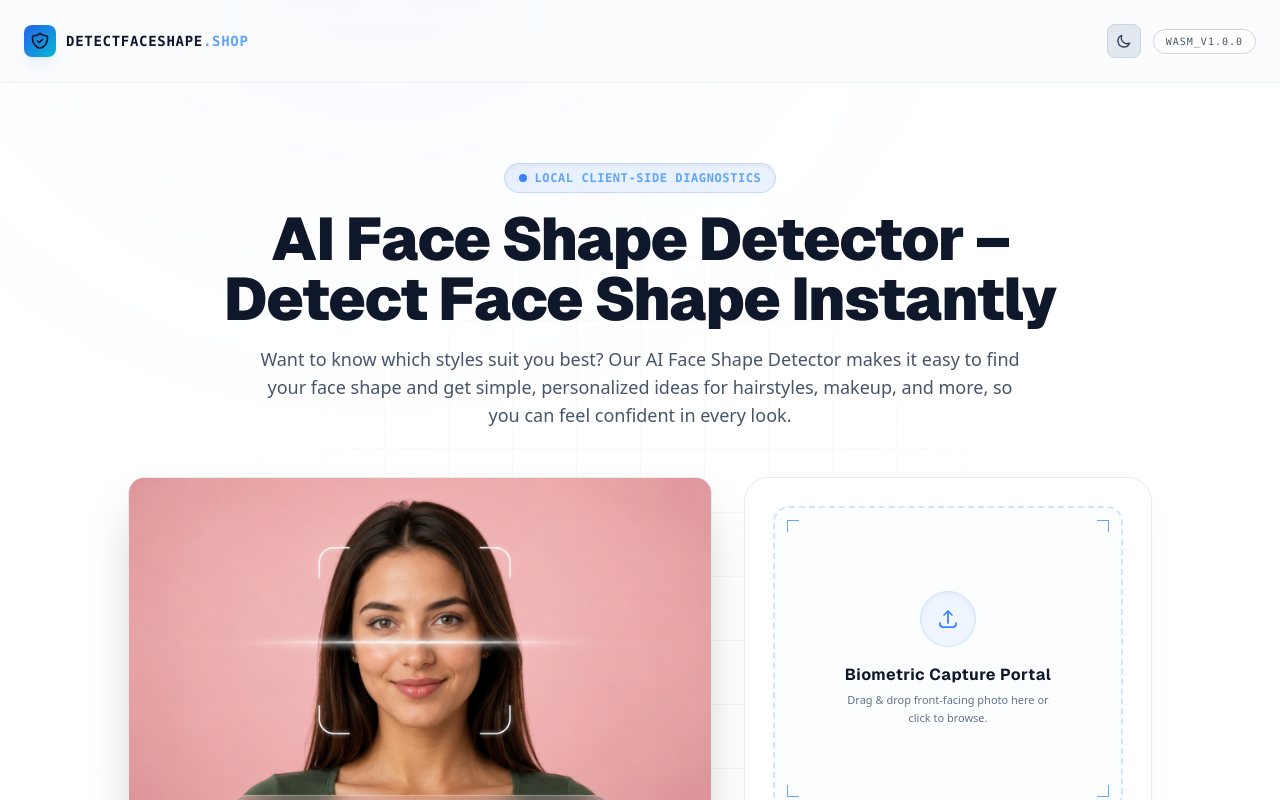
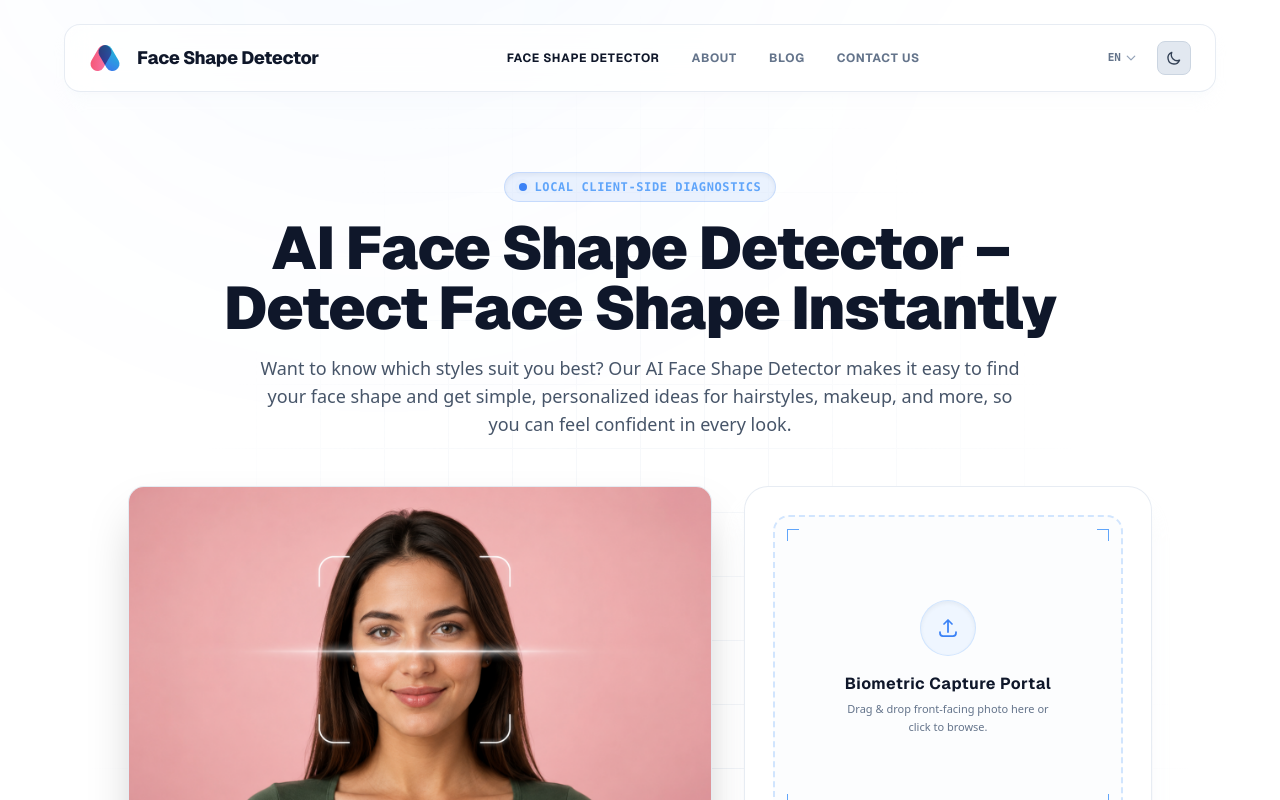
Before and after one commit to 24kTanmay/detectfaceshape, a Next.js app: page / in a window 1280 px wide. Shown: the top 800 px of the page. Built offline with nearby package versions, Linux system fonts and the light colour scheme.

Commit message:
design: floating sitemap navigation header card with overlapping pills logo icon on all pages

```diff
--- a/app/contact/page.js
+++ b/app/contact/page.js
@@ -16,30 +16,44 @@ export default function ContactPage() {
       {/* Radiant ambient glow */}
       <div className="absolute top-[-10%] left-[5%] w-[40rem] h-[40rem] bg-blue-500/5 rounded-full blur-[150px] pointer-events-none" />
 
-      {/* Navigation Header */}
-      <header className="z-10 w-full max-w-7xl mx-auto px-6 py-6 flex justify-between items-center border-b border-slate-200/60 dark:border-slate-900/60 bg-white/50 dark:bg-slate-950/50 backdrop-blur-md">
-        <Link href="/" className="flex items-center gap-2.5 group">
-          <div className="w-8 h-8 rounded-lg bg-gradient-to-br from-blue-600 to-cyan-500 flex items-center justify-center shadow-lg shadow-blue-500/10 group-hover:shadow-blue-500/30 transition-all duration-300">
-            <svg
-              className="w-5 h-5 text-white"
-              fill="none"
-              stroke="currentColor"
-              viewBox="0 0 24 24"
-              xmlns="http://www.w3.org/2000/svg"
-            >
-              <path
-                strokeLinecap="round"
-                strokeLinejoin="round"
-                strokeWidth={2}
-                d="M9 12l2 2 4-4m5.618-4.016A11.955 11.955 0 0112 2.944a11.955 11.955 0 01-8.618 3.04A12.02 12.02 0 003 9c0 5.591 3.824 10.29 9 11.622 5.176-1.332 9-6.03 9-11.622 0-1.042-.133-2.052-.382-3.016z"
-              />
-            </svg>
+      {/* Futuristic Floating Navigation Header */}
+      <header className="z-50 w-full max-w-6xl mx-auto px-6 py-4 mt-6 bg-white/70 dark:bg-slate-950/70 border border-slate-200/80 dark:border-slate-900/80 rounded-2xl backdrop-blur-md flex justify-between items-center shadow-lg shadow-slate-100/30 dark:shadow-none relative">
+        {/* Brand Left Column */}
+        <Link href="/" className="flex items-center gap-4 group select-none">
+          {/* Super premium overlapping colored pill logo from screenshot! */}
+          <div className="relative w-8 h-8 flex items-center justify-center">
+            {/* Pink/Rose Pill */}
+            <div className="absolute w-3.5 h-7 rounded-full bg-gradient-to-tr from-rose-500 to-pink-400 rotate-[30deg] translate-x-[-4px] opacity-90 transition-transform duration-300 group-hover:rotate-[45deg]" />
+            {/* Blue/Cyan Pill */}
+            <div className="absolute w-3.5 h-7 rounded-full bg-gradient-to-tr from-blue-600 to-cyan-500 rotate-[-30deg] translate-x-[4px] opacity-90 mix-blend-multiply dark:mix-blend-screen transition-transform duration-300 group-hover:rotate-[-45deg]" />
           </div>
-          <span className="font-bold font-mono tracking-wider text-sm uppercase text-slate-900 dark:text-white group-hover:text-blue-500 transition-colors duration-300">
-            DetectFaceShape<span className="text-blue-400">.shop</span>
+          <span className="font-extrabold tracking-tight text-base sm:text-lg text-slate-900 dark:text-white transition-colors duration-300 group-hover:text-blue-500">
+            Face Shape Detector
           </span>
         </Link>
-        <div className="flex items-center gap-3">
+
+        {/* Navigation Middle Sitemap Links */}
+        <nav className="hidden md:flex items-center gap-8">
+          <Link href="/" className="text-xs font-bold uppercase tracking-wider text-slate-500 dark:text-slate-400 hover:text-blue-500 dark:hover:text-blue-400 transition-colors duration-150">
+            Face Shape Detector
+          </Link>
+          <Link href="/#workflow" className="text-xs font-bold uppercase tracking-wider text-slate-500 dark:text-slate-400 hover:text-blue-500 dark:hover:text-blue-400 transition-colors duration-150">
+            About
+          </Link>
+          <Link href="/#recommendations" className="text-xs font-bold uppercase tracking-wider text-slate-500 dark:text-slate-400 hover:text-blue-500 dark:hover:text-blue-400 transition-colors duration-150">
+            Blog
+          </Link>
+          <Link href="/contact" className="text-xs font-bold uppercase tracking-wider text-slate-900 dark:text-white hover:text-blue-500 dark:hover:text-blue-400 transition-colors duration-150">
+            Contact Us
+          </Link>
+        </nav>
+
+        {/* Right side options: Lang Switcher & ThemeToggle */}
+        <div className="flex items-center gap-5">
+          <div className="flex items-center gap-1 text-[11px] font-extrabold text-slate-500 dark:text-slate-400 font-mono select-none">
+            EN
+            <svg className="w-3 h-3 text-slate-400" fill="none" stroke="currentColor" strokeWidth="2.5" viewBox="0 0 24 24"><path strokeLinecap="round" strokeLinejoin="round" d="M19.5 8.25l-7.5 7.5-7.5-7.5" /></svg>
+          </div>
           <ThemeToggle />
         </div>
       </header>
--- a/app/page.js
+++ b/app/page.js
@@ -325,34 +325,45 @@ export default function Home() {
       <div className="absolute top-[-10%] left-[5%] w-[40rem] h-[40rem] bg-blue-500/5 rounded-full blur-[150px] pointer-events-none" />
       <div className="absolute bottom-[-10%] right-[5%] w-[40rem] h-[40rem] bg-teal-500/5 rounded-full blur-[150px] pointer-events-none" />
 
-      {/* Navigation Header */}
-      <header className="z-10 w-full max-w-7xl mx-auto px-6 py-6 flex justify-between items-center border-b border-slate-200/60 dark:border-slate-900/60 bg-slate-50/50 dark:bg-slate-950/50 backdrop-blur-md">
-        <div className="flex items-center gap-2.5">
-          <div className="w-8 h-8 rounded-lg bg-gradient-to-br from-blue-600 to-cyan-500 flex items-center justify-center shadow-lg shadow-blue-500/10">
-            <svg
-              className="w-5 h-5 text-slate-900 dark:text-white"
-              fill="none"
-              stroke="currentColor"
-              viewBox="0 0 24 24"
-              xmlns="http://www.w3.org/2000/svg"
-            >
-              <path
-                strokeLinecap="round"
-                strokeLinejoin="round"
-                strokeWidth={2}
-                d="M9 12l2 2 4-4m5.618-4.016A11.955 11.955 0 0112 2.944a11.955 11.955 0 01-8.618 3.04A12.02 12.02 0 003 9c0 5.591 3.824 10.29 9 11.622 5.176-1.332 9-6.03 9-11.622 0-1.042-.133-2.052-.382-3.016z"
-              />
-            </svg>
+      {/* Futuristic Floating Navigation Header */}
+      <header className="z-50 w-full max-w-6xl mx-auto px-6 py-4 mt-6 bg-white/70 dark:bg-slate-950/70 border border-slate-200/80 dark:border-slate-900/80 rounded-2xl backdrop-blur-md flex justify-between items-center shadow-lg shadow-slate-100/30 dark:shadow-none relative">
+        {/* Brand Left Column */}
+        <Link href="/" className="flex items-center gap-4 group select-none">
+          {/* Super premium overlapping colored pill logo from screenshot! */}
+          <div className="relative w-8 h-8 flex items-center justify-center">
+            {/* Pink/Rose Pill */}
+            <div className="absolute w-3.5 h-7 rounded-full bg-gradient-to-tr from-rose-500 to-pink-400 rotate-[30deg] translate-x-[-4px] opacity-90 transition-transform duration-300 group-hover:rotate-[45deg]" />
+            {/* Blue/Cyan Pill */}
+            <div className="absolute w-3.5 h-7 rounded-full bg-gradient-to-tr from-blue-600 to-cyan-500 rotate-[-30deg] translate-x-[4px] opacity-90 mix-blend-multiply dark:mix-blend-screen transition-transform duration-300 group-hover:rotate-[-45deg]" />
           </div>
-          <span className="font-bold font-mono tracking-wider text-sm uppercase text-slate-900 dark:text-white">
-            DetectFaceShape<span className="text-blue-400">.shop</span>
+          <span className="font-extrabold tracking-tight text-base sm:text-lg text-slate-900 dark:text-white transition-colors duration-300 group-hover:text-blue-500">
+            Face Shape Detector
           </span>
-        </div>
-        <div className="flex items-center gap-3">
+        </Link>
+
+        {/* Navigation Middle Sitemap Links */}
+        <nav className="hidden md:flex items-center gap-8">
+          <Link href="/" className="text-xs font-bold uppercase tracking-wider text-slate-900 dark:text-white hover:text-blue-500 dark:hover:text-blue-400 transition-colors duration-150">
+            Face Shape Detector
+          </Link>
+          <a href="#workflow" className="text-xs font-bold uppercase tracking-wider text-slate-500 dark:text-slate-400 hover:text-blue-500 dark:hover:text-blue-400 transition-colors duration-150">
+            About
+          </a>
+          <a href="#recommendations" className="text-xs font-bold uppercase tracking-wider text-slate-500 dark:text-slate-400 hover:text-blue-500 dark:hover:text-blue-400 transition-colors duration-150">
+            Blog
+          </a>
+          <Link href="/contact" className="text-xs font-bold uppercase tracking-wider text-slate-500 dark:text-slate-400 hover:text-blue-500 dark:hover:text-blue-400 transition-colors duration-150">
+            Contact Us
+          </Link>
+        </nav>
+
+        {/* Right side options: Lang Switcher & ThemeToggle */}
+        <div className="flex items-center gap-5">
+          <div className="flex items-center gap-1 text-[11px] font-extrabold text-slate-500 dark:text-slate-400 font-mono select-none">
+            EN
+            <svg className="w-3 h-3 text-slate-400" fill="none" stroke="currentColor" strokeWidth="2.5" viewBox="0 0 24 24"><path strokeLinecap="round" strokeLinejoin="round" d="M19.5 8.25l-7.5 7.5-7.5-7.5" /></svg>
+          </div>
           <ThemeToggle />
-          <div className="hidden sm:inline-flex items-center gap-1.5 px-3 py-1 rounded-full bg-white dark:bg-slate-900 border border-slate-300 dark:border-slate-800 text-[10px] font-mono tracking-widest text-slate-600 dark:text-slate-400 uppercase">
-            WASM_V1.0.0
-          </div>
         </div>
       </header>
 
--- a/app/results/page.js
+++ b/app/results/page.js
@@ -110,6 +110,48 @@ export default function ResultsPage() {
       <div className="absolute inset-0 bg-[linear-gradient(to_right,#e2e8f0_1px,transparent_1px),linear-gradient(to_bottom,#e2e8f0_1px,transparent_1px)] dark:bg-[linear-gradient(to_right,#0f172a_1px,transparent_1px),linear-gradient(to_bottom,#0f172a_1px,transparent_1px)] bg-[size:4rem_4rem] [mask-image:radial-gradient(ellipse_60%_50%_at_50%_50%,#000_70%,transparent_100%)] opacity-50 dark:opacity-35 pointer-events-none" />
       <div className="absolute top-[-10%] right-[10%] w-[35rem] h-[35rem] bg-blue-500/5 rounded-full blur-[130px] pointer-events-none" />
 
+      {/* Futuristic Floating Navigation Header */}
+      <header className="z-50 w-full max-w-6xl mx-auto px-6 py-4 mt-6 bg-white/70 dark:bg-slate-950/70 border border-slate-200/80 dark:border-slate-900/80 rounded-2xl backdrop-blur-md flex justify-between items-center shadow-lg shadow-slate-100/30 dark:shadow-none relative">
+        {/* Brand Left Column */}
+        <Link href="/" className="flex items-center gap-4 group select-none">
+          {/* Super premium overlapping colored pill logo from screenshot! */}
+          <div className="relative w-8 h-8 flex items-center justify-center">
+            {/* Pink/Rose Pill */}
+            <div className="absolute w-3.5 h-7 rounded-full bg-gradient-to-tr from-rose-500 to-pink-400 rotate-[30deg] translate-x-[-4px] opacity-90 transition-transform duration-300 group-hover:rotate-[45deg]" />
+            {/* Blue/Cyan Pill */}
+            <div className="absolute w-3.5 h-7 rounded-full bg-gradient-to-tr from-blue-600 to-cyan-500 rotate-[-30deg] translate-x-[4px] opacity-90 mix-blend-multiply dark:mix-blend-screen transition-transform duration-300 group-hover:rotate-[-45deg]" />
+          </div>
+          <span className="font-extrabold tracking-tight text-base sm:text-lg text-slate-900 dark:text-white transition-colors duration-300 group-hover:text-blue-500">
+            Face Shape Detector
+          </span>
+        </Link>
+
+        {/* Navigation Middle Sitemap Links */}
+        <nav className="hidden md:flex items-center gap-8">
+          <Link href="/" className="text-xs font-bold uppercase tracking-wider text-slate-500 dark:text-slate-400 hover:text-blue-500 dark:hover:text-blue-400 transition-colors duration-150">
+            Face Shape Detector
+          </Link>
+          <Link href="/#workflow" className="text-xs font-bold uppercase tracking-wider text-slate-500 dark:text-slate-400 hover:text-blue-500 dark:hover:text-blue-400 transition-colors duration-150">
+            About
+          </Link>
+          <Link href="/#recommendations" className="text-xs font-bold uppercase tracking-wider text-slate-500 dark:text-slate-400 hover:text-blue-500 dark:hover:text-blue-400 transition-colors duration-150">
+            Blog
+          </Link>
+          <Link href="/contact" className="text-xs font-bold uppercase tracking-wider text-slate-500 dark:text-slate-400 hover:text-blue-500 dark:hover:text-blue-400 transition-colors duration-150">
+            Contact Us
+          </Link>
+        </nav>
+
+        {/* Right side options: Lang Switcher & ThemeToggle */}
+        <div className="flex items-center gap-5">
+          <div className="flex items-center gap-1 text-[11px] font-extrabold text-slate-500 dark:text-slate-400 font-mono select-none">
+            EN
+            <svg className="w-3 h-3 text-slate-400" fill="none" stroke="currentColor" strokeWidth="2.5" viewBox="0 0 24 24"><path strokeLinecap="round" strokeLinejoin="round" d="M19.5 8.25l-7.5 7.5-7.5-7.5" /></svg>
+          </div>
+          <ThemeToggle />
+        </div>
+      </header>
+
       {/* Main Container */}
       <div className="z-10 w-full max-w-6xl mx-auto px-4 sm:px-6 py-6 space-y-10">
 
@@ -124,7 +166,6 @@ export default function ResultsPage() {
           </div>
 
           <div className="flex items-center gap-3">
-            <ThemeToggle />
             <Link
               href="/"
               className="px-4 py-2.5 rounded-xl bg-white dark:bg-slate-900 border border-slate-300 dark:border-slate-800 hover:border-slate-400 dark:border-slate-700 text-xs font-bold text-slate-900 dark:text-white tracking-wider uppercase transition-all flex items-center gap-2 shadow-sm"
```
